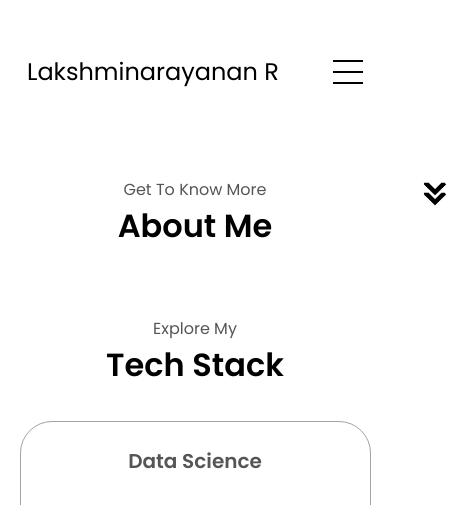
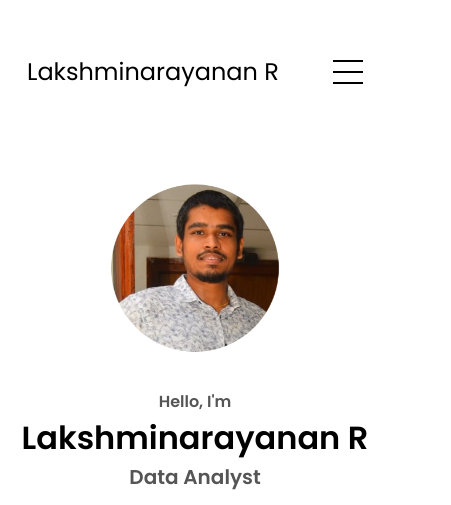
Before and after one commit to Lakshminarayanan-R/Lakshminarayanan-R.github.io, a plain HTML site: page index.html in a window 390 px wide. Shown: the top 505 px of the page, 451 px wide, since content can reach past the window. Drawn offline with Linux system fonts and the light colour scheme.

Commit message:
Add files via upload

```diff
--- a/mediaqueries.css
+++ b/mediaqueries.css
@@ -25,10 +25,10 @@
     }
     #profile,
     .section-container {
-      display: none;
+      display: block;
     }
     .arrow {
-      display: block;
+      display: none;
     }
     section,
     .section-container {
--- a/style.css
+++ b/style.css
@@ -197,12 +197,6 @@ section {
 .title {
   font-size: 3rem;
   text-align: center;
-}
-
-.arrow {
-    position: absolute;
-    right: -5rem;
-    bottom: 2.5rem;
 }
 
 #socials-container {
```
